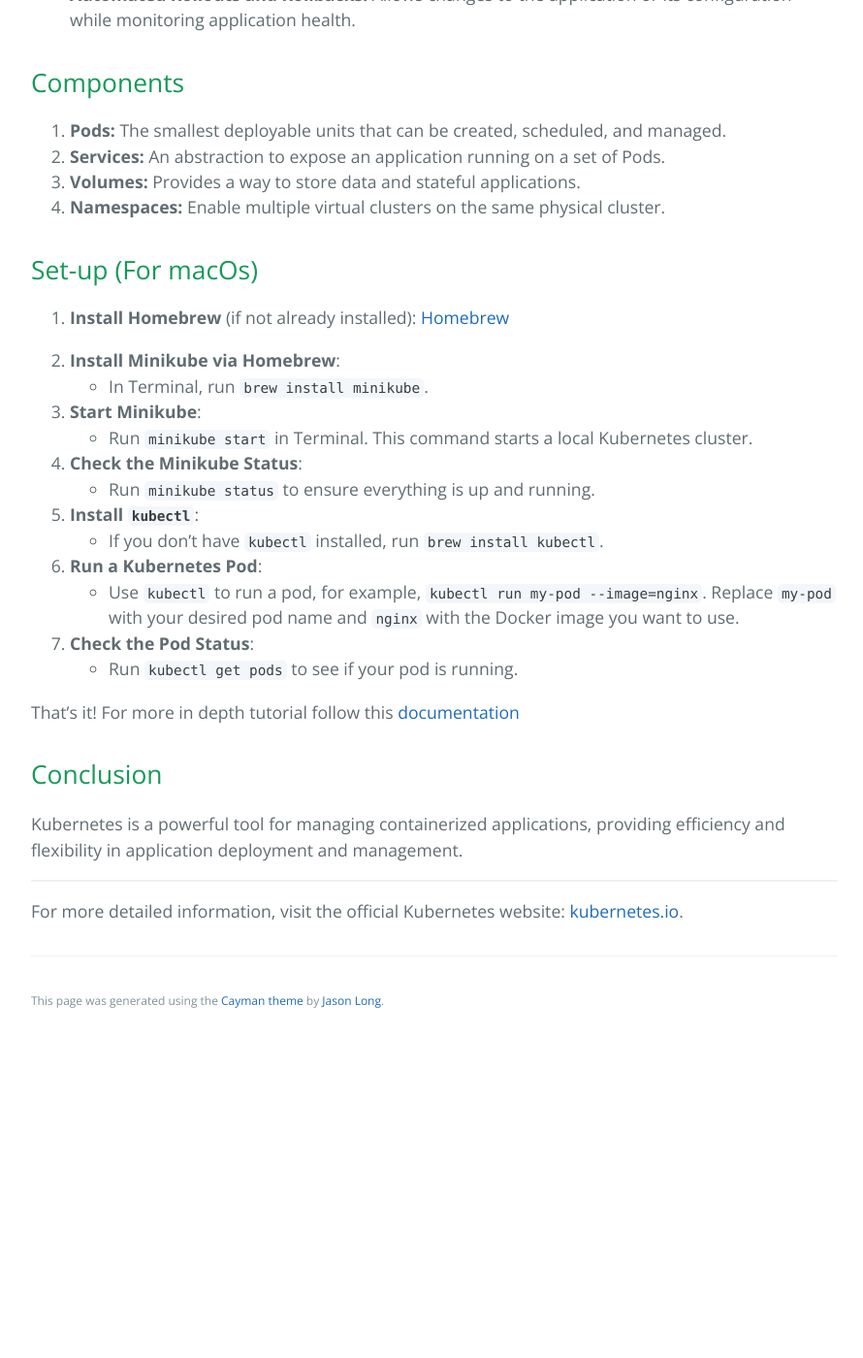
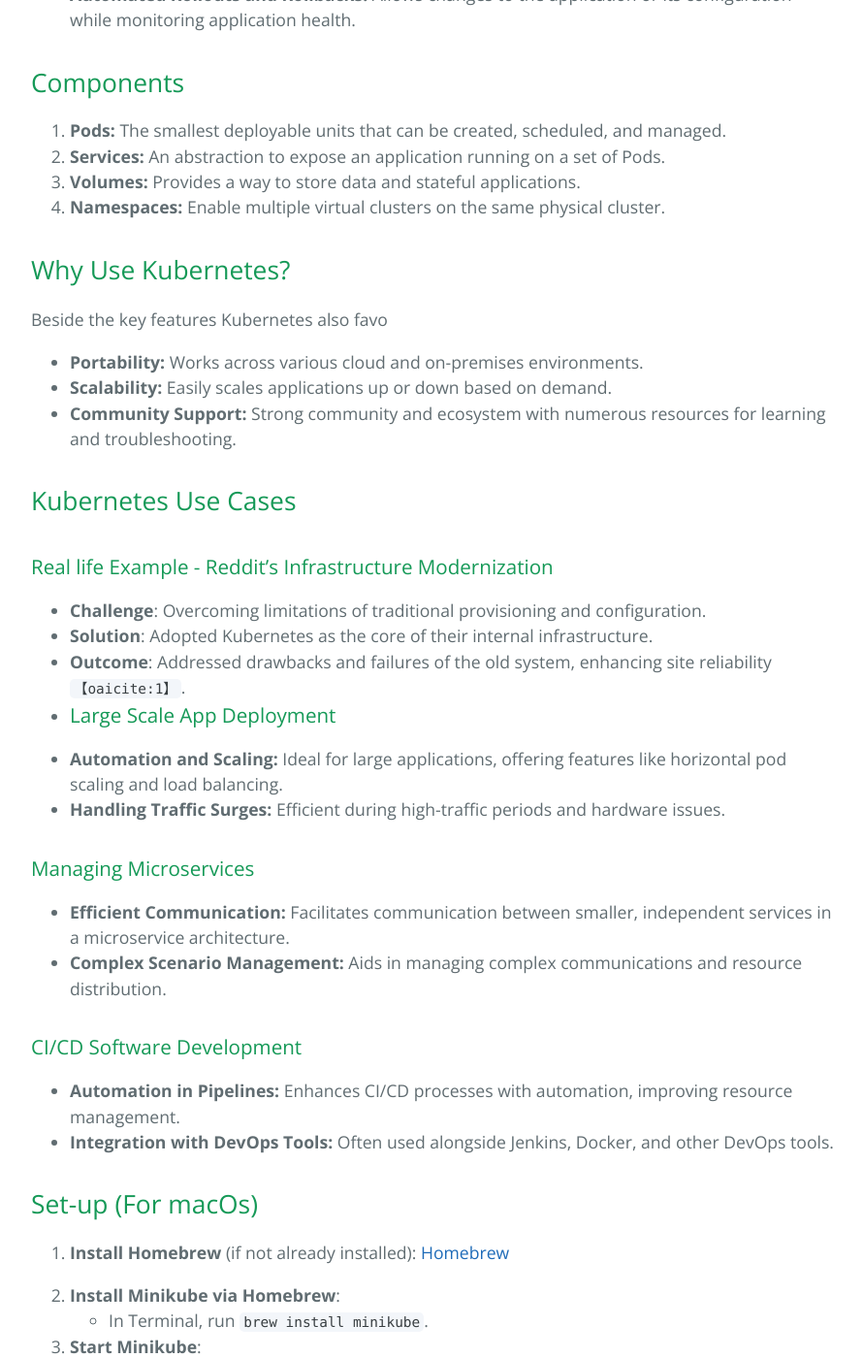
Before and after one commit to learning-software-engineering/learning-software-engineering.github.io, a Jekyll site: the page built from Topics/Development_Process/kubernetes.md, in a window 1280 px wide and 1400 px high, scrolled down 824 px. Shown: the whole window at 97% size, without its empty margins (192-1082 px from the left). Built offline with Jekyll 4.4.1, drawn with Linux system fonts in a browser that asks for light colours; our own code applies the rules of GitHub Pages for plain Markdown files; before the commit the page ends 1898 px from its top, so only the background shows below that.

Commit message:
Added Use cases examples

```diff
--- a/Topics/Development_Process/kubernetes.md
+++ b/Topics/Development_Process/kubernetes.md
@@ -18,6 +18,32 @@ Kubernetes, also known as K8s, is an open-source platform that automates the man
 2. **Services:** An abstraction to expose an application running on a set of Pods.
 3. **Volumes:** Provides a way to store data and stateful applications.
 4. **Namespaces:** Enable multiple virtual clusters on the same physical cluster.
+
+## Why Use Kubernetes?
+Beside the key features Kubernetes also favo
+- **Portability:** Works across various cloud and on-premises environments.
+- **Scalability:** Easily scales applications up or down based on demand.
+- **Community Support:** Strong community and ecosystem with numerous resources for learning and troubleshooting.
+
+## Kubernetes Use Cases
+
+### Real life Example - Reddit's Infrastructure Modernization
+- **Challenge**: Overcoming limitations of traditional provisioning and configuration.
+- **Solution**: Adopted Kubernetes as the core of their internal infrastructure.
+- **Outcome**: Addressed drawbacks and failures of the old system, enhancing site reliability&#8203;``【oaicite:1】``&#8203;.
+-
+### Large Scale App Deployment
+- **Automation and Scaling:** Ideal for large applications, offering features like horizontal pod scaling and load balancing.
+- **Handling Traffic Surges:** Efficient during high-traffic periods and hardware issues.
+
+### Managing Microservices
+- **Efficient Communication:** Facilitates communication between smaller, independent services in a microservice architecture.
+- **Complex Scenario Management:** Aids in managing complex communications and resource distribution.
+
+### CI/CD Software Development
+- **Automation in Pipelines:** Enhances CI/CD processes with automation, improving resource management.
+- **Integration with DevOps Tools:** Often used alongside Jenkins, Docker, and other DevOps tools.
+
 
 ## Set-up (For macOs)
 1. **Install Homebrew** (if not already installed):
```
